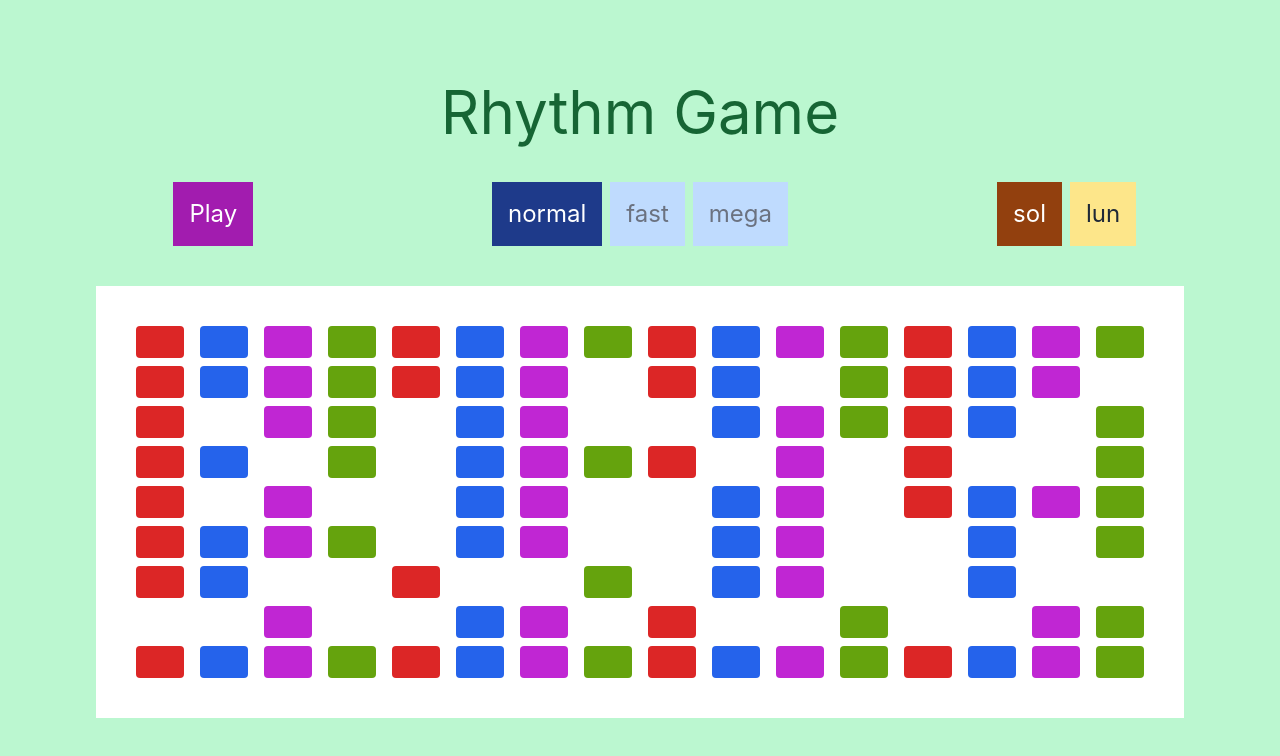
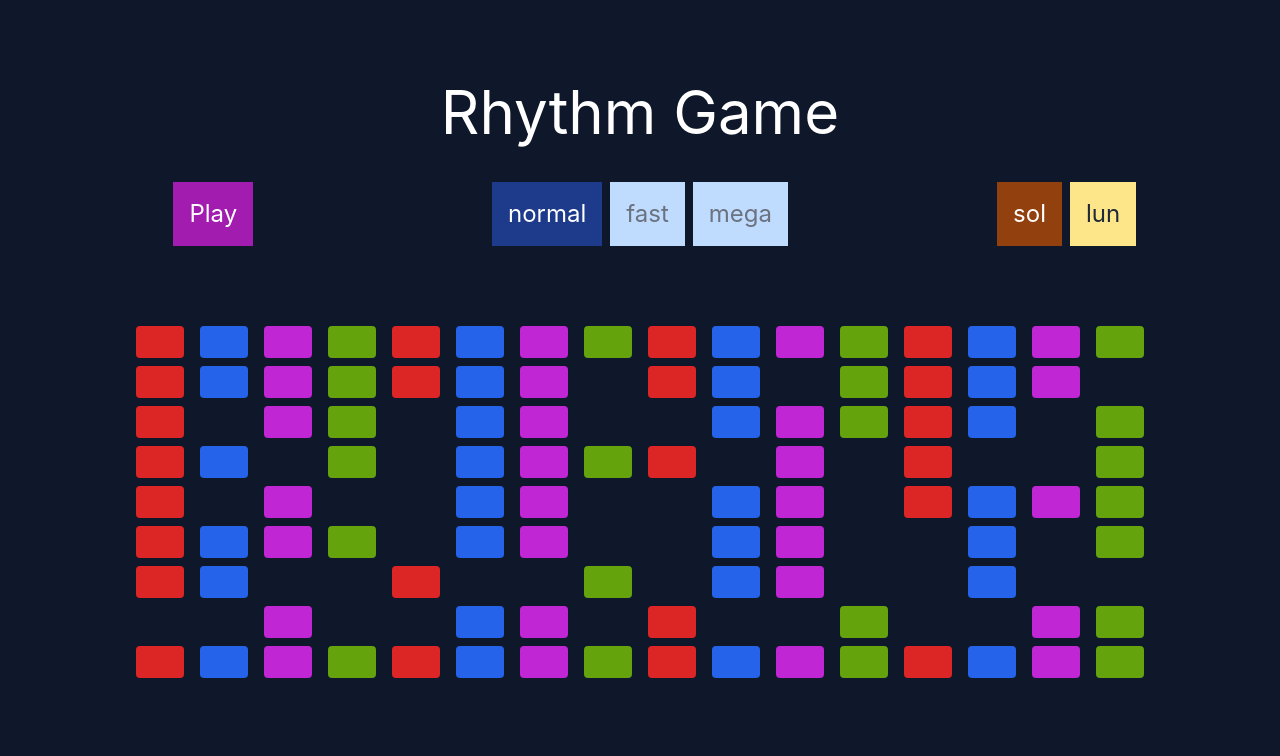
Before and after one commit to samklevin/rhythm, a React (Create React App) app: page / in a window 1280 px wide. Shown: the top 756 px of the page. Built offline with nearby package versions, Linux system fonts and the light colour scheme.

Commit message:
reset styles

```diff
--- a/src/App.js
+++ b/src/App.js
@@ -57,9 +57,9 @@ function App() {
   };
 
   return (
-    <div className="App bg-green-200">
+    <div className="App bg-slate-900">
       <header className="App-header">
-        <h1 className="text-6xl text-green-800">Rhythm Game</h1>
+        <h1 className="text-6xl text-white">Rhythm Game</h1>
         {viewingResults ? (
           <div className="my-10 flex w-full justify-center">
             <button
--- a/src/components/DisplayRow.js
+++ b/src/components/DisplayRow.js
@@ -25,7 +25,7 @@ const DisplayRow = ({ songSlice, isPlaying, hits }) =>
       return (
         <div
           key={`note-${note.position}`}
-          className="mx-2 w-12 h-8 rounded ease-in bg-yellow-600 animate-pulse"
+          className="mx-2 w-12 h-8 rounded ease-in bg-white animate-pulse"
         />
       );
     } else {
--- a/src/components/SongDisplay.js
+++ b/src/components/SongDisplay.js
@@ -2,7 +2,7 @@ import React from "react";
 import DisplayRow from "./DisplayRow";
 
 const SongDisplay = ({ songRef, position, isPlaying, hits }) => (
-  <div className="p-8 bg-white">
+  <div className="p-8 bg-slate-900">
     {[...Array(Math.floor(songRef.current.length / 16))].map((_, i) => (
       <div key={`row-${i}`} className="flex my-2">
         <DisplayRow
```
